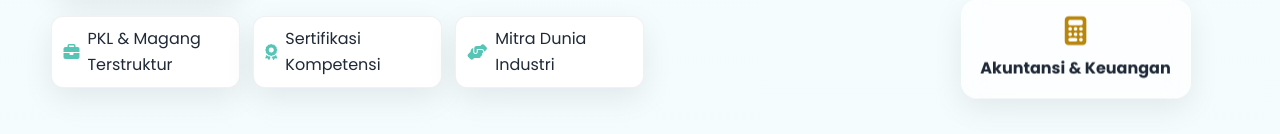
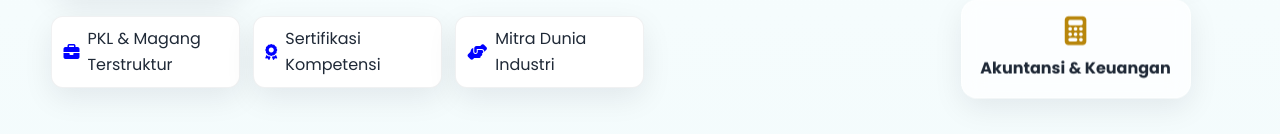
Before and after one commit to narenjenni/simulation, a plain HTML site: page index.html in a window 1280 px wide. Shown: the part 532-666 px from the top of the page. Drawn offline with Linux system fonts and the light colour scheme.

Commit message:
Update style.css

```diff
--- a/style.css
+++ b/style.css
@@ -2,7 +2,7 @@
 :root{
   --primary:#b8860b;
   --secondary:#00008b;
-  --accent:#57c5b6;
+  --accent:#0000ff;
   --bg:#f7fafc;
   --surface:#ffffff;
   --ink:#1f2937;
```
